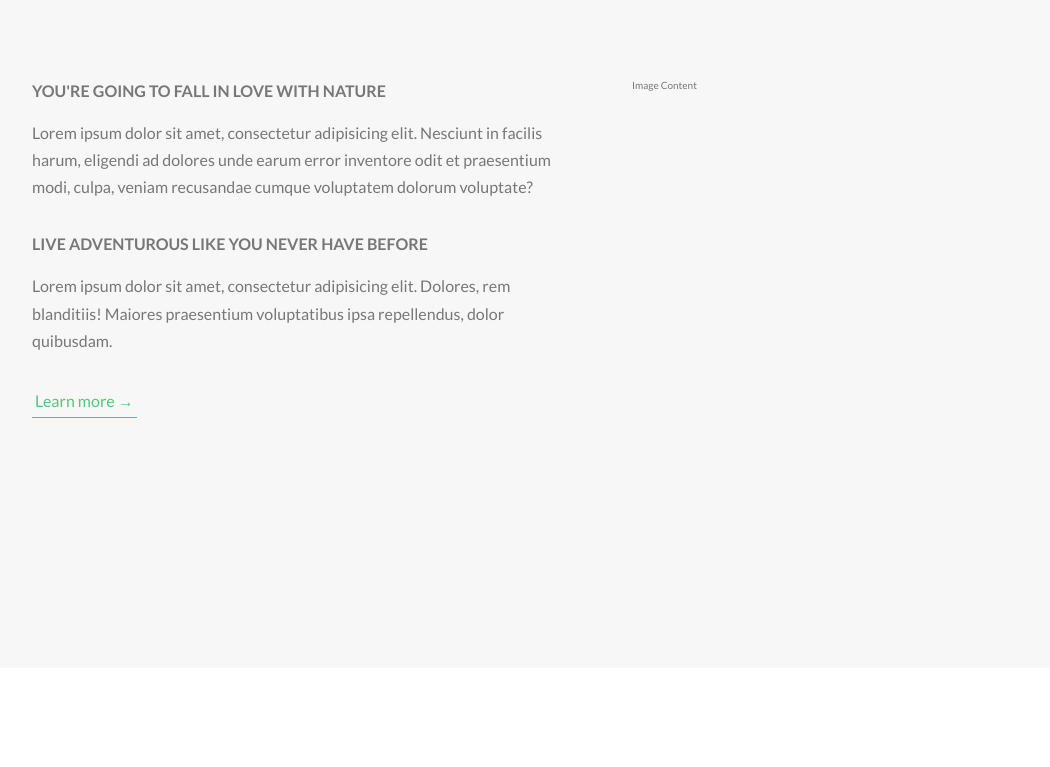
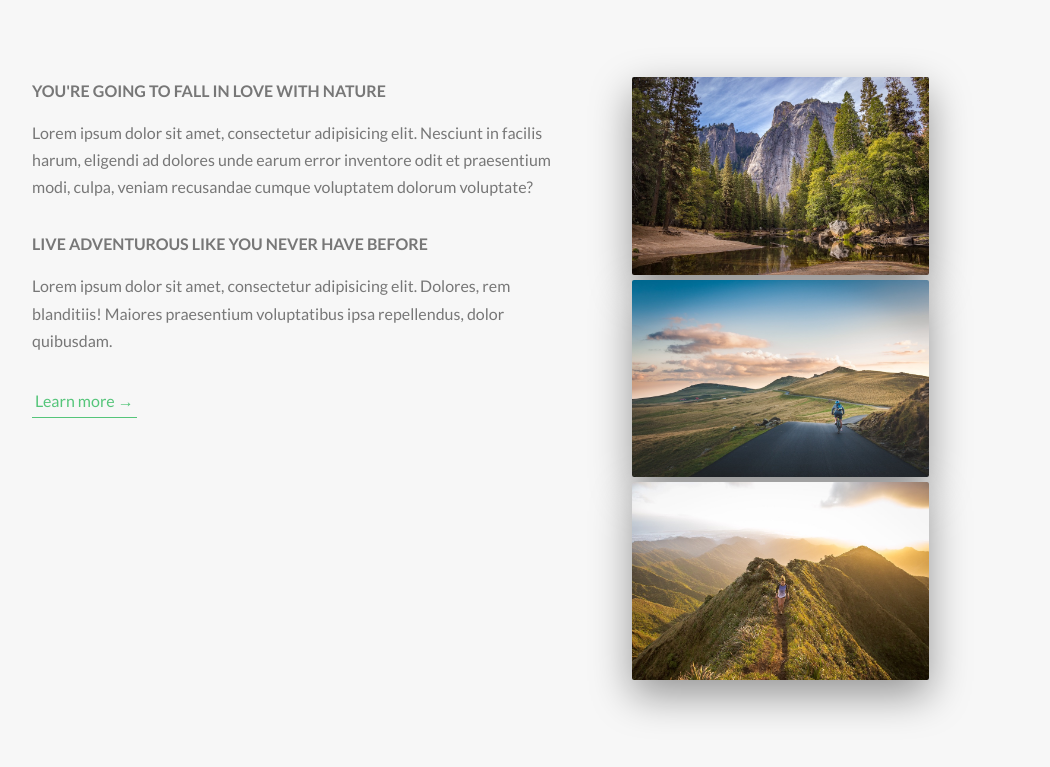
Before and after one commit to jvandy83/advanced-css-natours, a website: page starter/index.html in a window 1280 px wide. Shown: the part 903-1670 px from the top of the page, without its empty margins (38-1088 px from the left). Before the commit the page ends 1601 px from the top, so only its background shows below. Drawn offline with Linux system fonts and the light colour scheme.

Commit message:
added photos in second column about page

```diff
--- /dev/null
+++ b/sass/components/_composition.scss
@@ -0,0 +1,8 @@
+.composition {
+	//...
+	&__photo {
+		width: 55%;
+		box-shadow: 0 1.5rem 4rem rgba($color-black, 0.4);
+		border-radius: 2px;
+	}
+}
--- a/sass/main.scss
+++ b/sass/main.scss
@@ -13,3 +13,4 @@
 @import 'layout/grid';
 
 @import 'components/button';
+@import 'components/composition';
--- a/starter/index.html
+++ b/starter/index.html
@@ -43,7 +43,11 @@
             <a href="#" class="btn-text" click="preventDefault()">Learn more &rarr;</a>
           </div>
           <div class="col-1-of-2">
-            Image Content
+            <div class="composition">
+              <img src="img/nat-1-large.jpg" alt="Photo 1" class="composition__photo composition__photo--p1">
+              <img src="img/nat-2-large.jpg" alt="Photo 2" class="composition__photo composition__photo--p2">
+              <img src="img/nat-3-large.jpg" alt="Photo 3" class="composition__photo composition__photo--p3">
+            </div>
           </div>
         </div>
       </section>
```
Also changed, not shown: starter/css/style.css, 1 other file.
